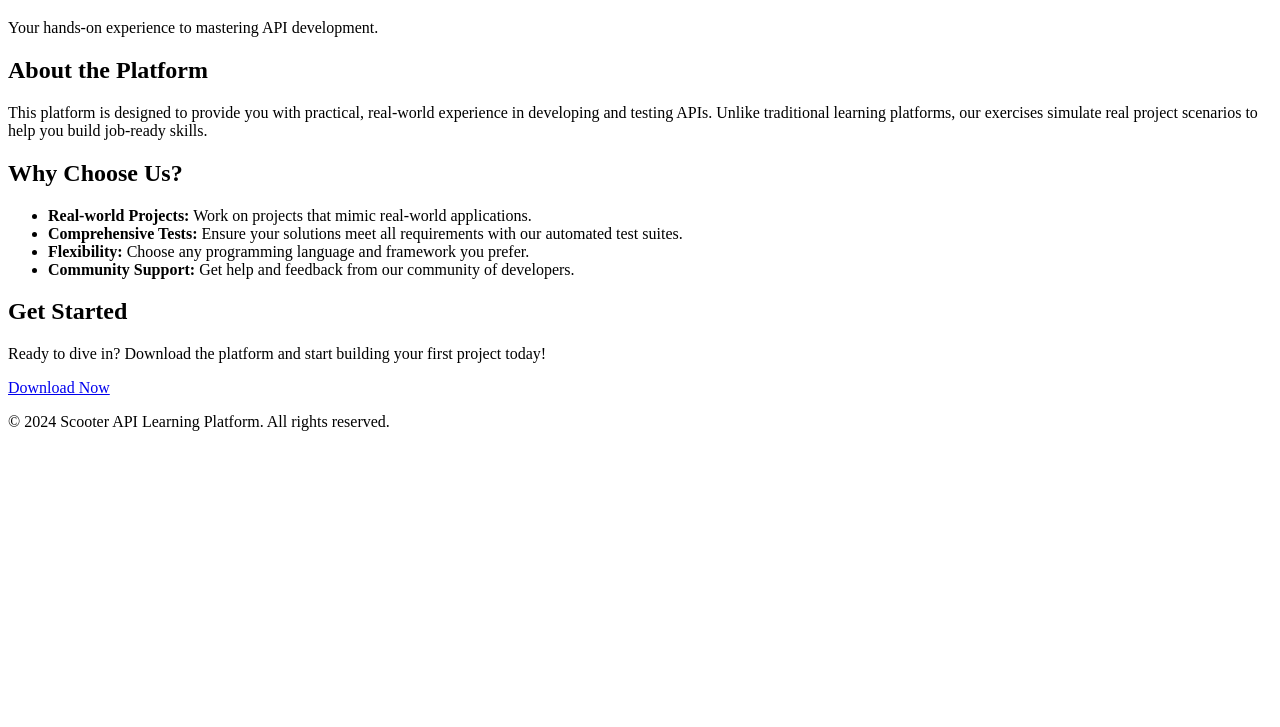
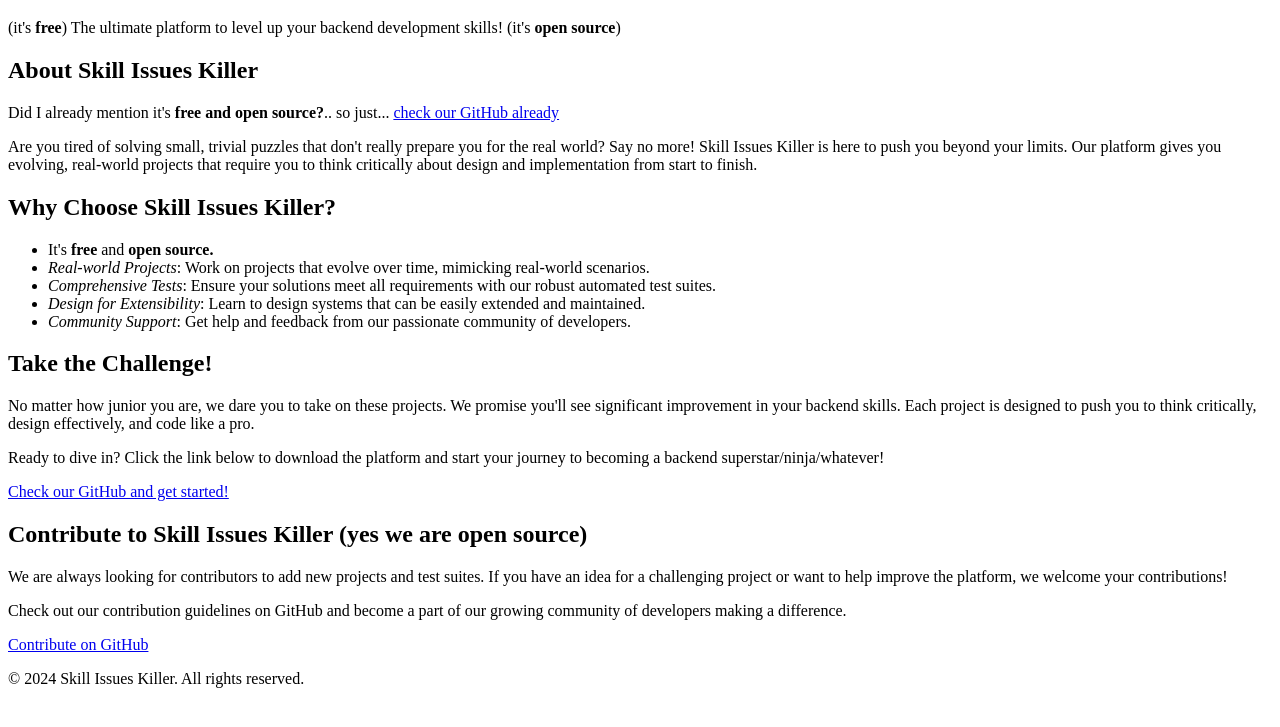
Before and after one commit to sissues/sissues.github.io, a plain HTML site: page index.html in a window 1280 px wide. Shown: the part 61-788 px from the top of the page. Drawn offline with Linux system fonts and the light colour scheme.

Commit message:
now its better

```diff
--- a/index.html
+++ b/index.html
@@ -3,34 +3,45 @@
 <head>
     <meta charset="UTF-8">
     <meta name="viewport" content="width=device-width, initial-scale=1.0">
-    <title>Scooter API Learning Platform</title>
-    <link rel="stylesheet" href="styles.css">
+    <title>Skill Issues Killer</title>
 </head>
 <body>
+    <div class="container">
         <header>
             <h1>Welcome to Skill Issues Killer</h1>
-        <p>Your hands-on experience to mastering API development.</p>
+            <p>(it's <b>free</b>) The ultimate platform to level up your backend development skills! (it's <b>open source</b>)</p>
         </header>
         <section id="introduction">
-        <h2>About the Platform</h2>
-        <p>This platform is designed to provide you with practical, real-world experience in developing and testing APIs. Unlike traditional learning platforms, our exercises simulate real project scenarios to help you build job-ready skills.</p>
+            <h2>About Skill Issues Killer</h2>
+            <p>Did I already mention it's <b>free and open source?</b>.. so just... <a href="https://github.com/sissues/cli" class="btn">check our GitHub already</a></p>
+
+            <p>Are you tired of solving small, trivial puzzles that don't really prepare you for the real world? Say no more! Skill Issues Killer is here to push you beyond your limits. Our platform gives you evolving, real-world projects that require you to think critically about design and implementation from start to finish.</p>
         </section>
-    <section id="features">
-        <h2>Why Choose Us?</h2>
+        <section id="why-choose-us">
+            <h2>Why Choose Skill Issues Killer?</h2>
             <ul>
-            <li><strong>Real-world Projects:</strong> Work on projects that mimic real-world applications.</li>
-            <li><strong>Comprehensive Tests:</strong> Ensure your solutions meet all requirements with our automated test suites.</li>
-            <li><strong>Flexibility:</strong> Choose any programming language and framework you prefer.</li>
-            <li><strong>Community Support:</strong> Get help and feedback from our community of developers.</li>
+                <li>It's <b>free</b> and <b>open source.</b></li>
+                <li><i>Real-world Projects</i>: Work on projects that evolve over time, mimicking real-world scenarios.</li>
+                <li><i>Comprehensive Tests</i>: Ensure your solutions meet all requirements with our robust automated test suites.</li>
+                <li><i>Design for Extensibility</i>: Learn to design systems that can be easily extended and maintained.</li>
+                <li><i>Community Support</i>: Get help and feedback from our passionate community of developers.</li>
             </ul>
         </section>
-    <section id="download">
-        <h2>Get Started</h2>
-        <p>Ready to dive in? Download the platform and start building your first project today!</p>
-        <a href="https://github.com/sissues/cli" class="btn">Download Now</a>
+        <section id="invitation">
+            <h2>Take the Challenge!</h2>
+            <p>No matter how junior you are, we dare you to take on these projects. We promise you'll see significant improvement in your backend skills. Each project is designed to push you to think critically, design effectively, and code like a pro.</p>
+            <p>Ready to dive in? Click the link below to download the platform and start your journey to becoming a backend superstar/ninja/whatever!</p>
+            <a href="https://github.com/sissues/cli" class="btn">Check our GitHub and get started!</a>
+        </section>
+        <section id="contribute">
+            <h2>Contribute to Skill Issues Killer (yes we are <b>open source</b>)</h2>
+            <p>We are always looking for contributors to add new projects and test suites. If you have an idea for a challenging project or want to help improve the platform, we welcome your contributions!</p>
+            <p>Check out our contribution guidelines on GitHub and become a part of our growing community of developers making a difference.</p>
+            <a href="https://github.com/sissues/cli/blob/main/CONTRIBUTING.md" class="btn">Contribute on GitHub</a>
         </section>
         <footer>
-        <p>&copy; 2024 Scooter API Learning Platform. All rights reserved.</p>
+            <p>&copy; 2024 Skill Issues Killer. All rights reserved.</p>
         </footer>
+    </div>
 </body>
 </html>
```
Lines whose indentation alone changed are shown as unchanged.
